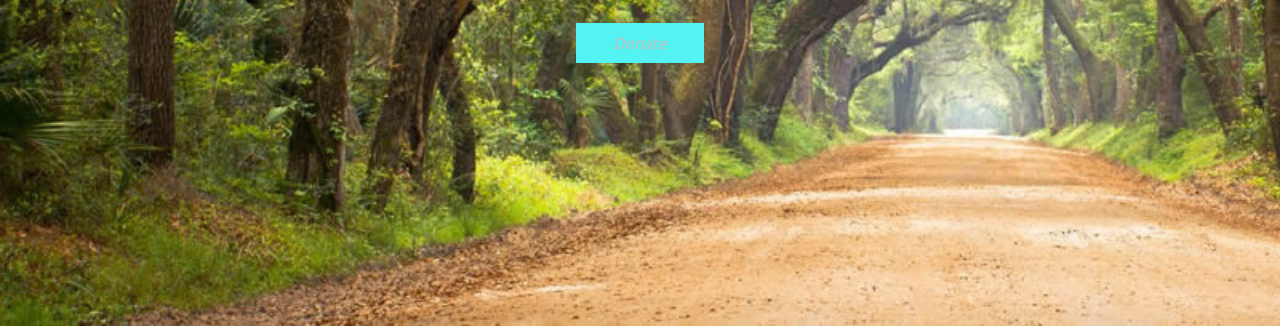
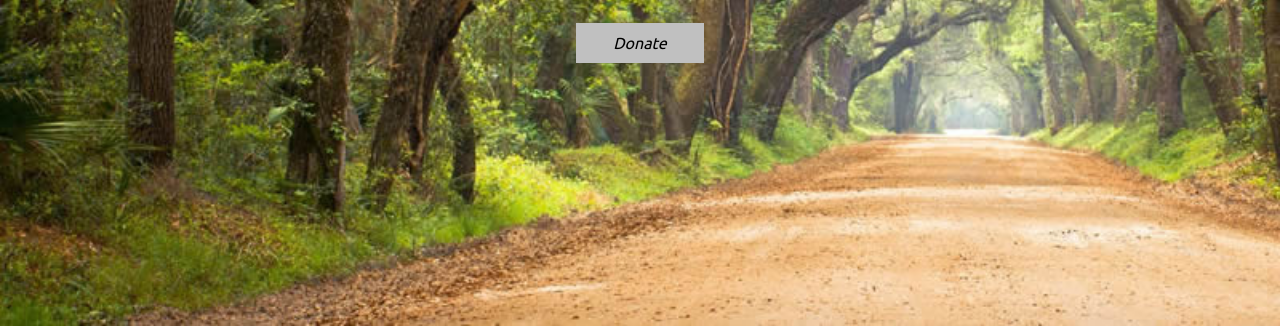
Before and after one commit to Gituatu/paymentgate, a website: page index.html in a window 1280 px wide. Shown: the part 474-800 px from the top of the page. Drawn offline with nearby package versions, Linux system fonts and the light colour scheme.

Commit message:
Update stylesheet.css

```diff
--- a/public/css/stylesheet.css
+++ b/public/css/stylesheet.css
@@ -68,8 +68,8 @@
 }
 
 #pop-up-btn{
-    color : #C0C0C0;
-    background-color: #54F2F2;
+    color : #000000;
+    background-color: #C0C0C0;
     width: 10vw;
     height: 5vh;
     font-size: 1rem;
```
